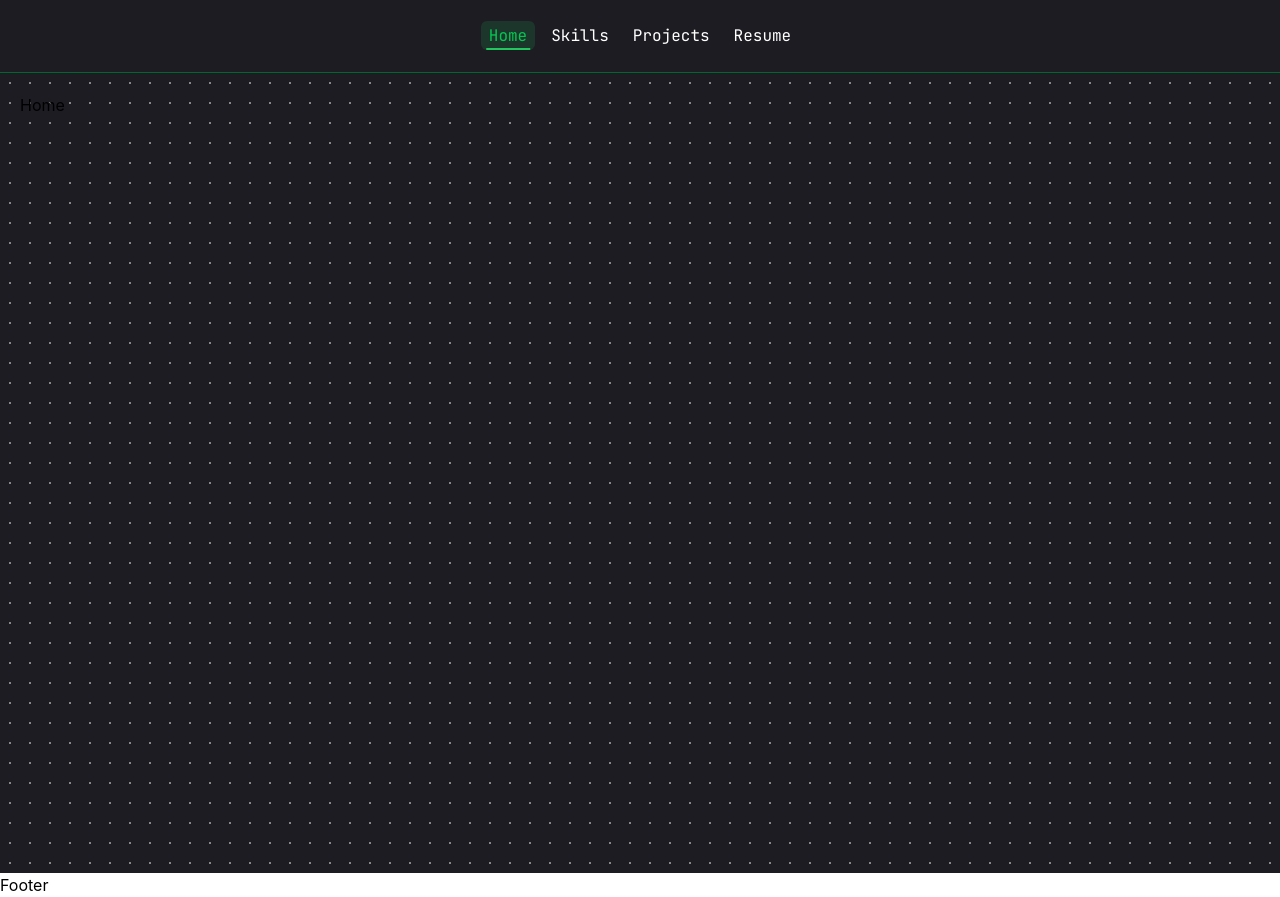
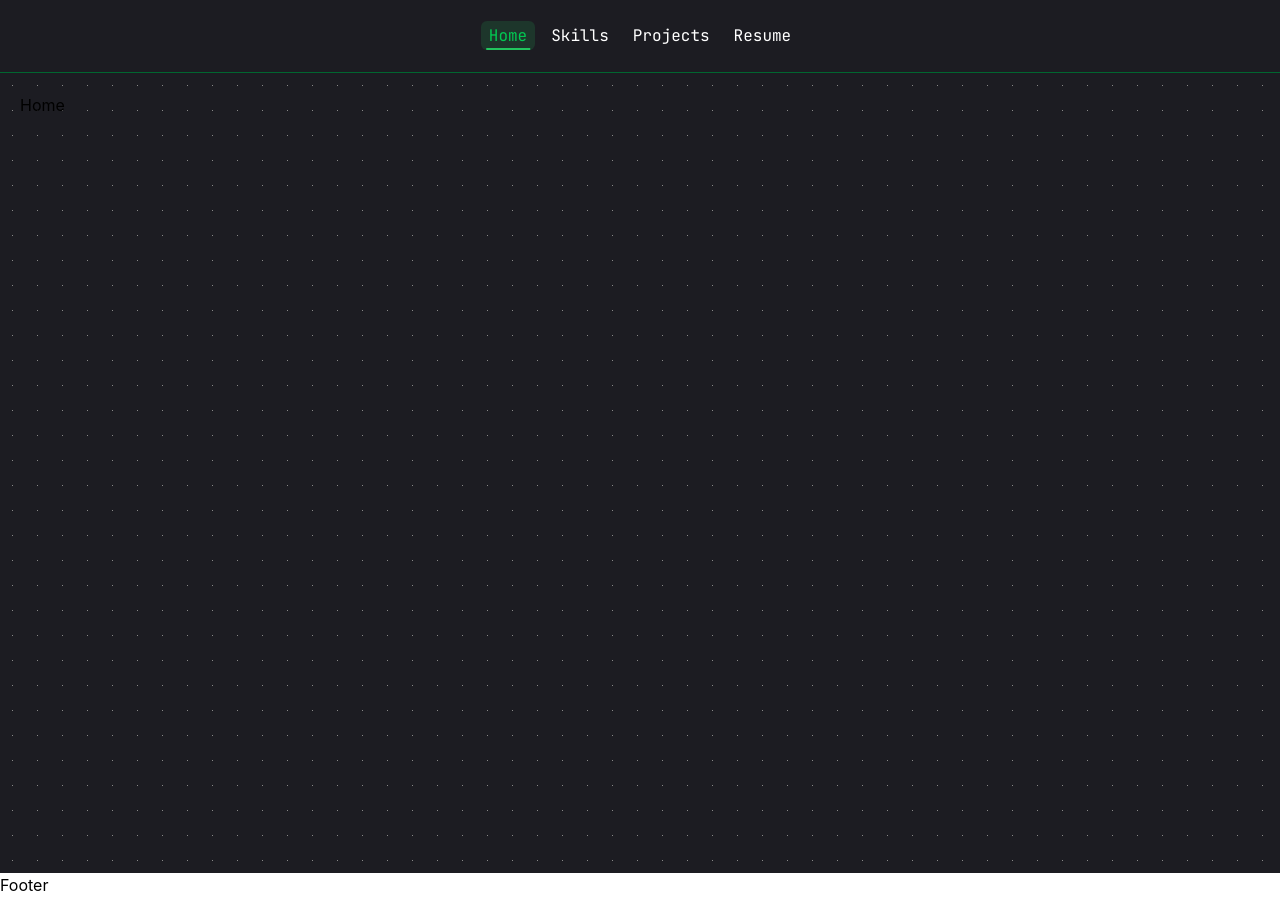
Before and after one commit to Vinit-Rabadiya/Portfolio, a React (Vite) app in the folder personalPortfolio/: page / in a window 1280 px wide. Built offline with nearby package versions, Linux system fonts and the light colour scheme.

Commit message:
made changes to background dots

```diff
--- a/personalPortfolio/src/App.css
+++ b/personalPortfolio/src/App.css
@@ -1,11 +1,7 @@
 .page-background {
   min-height: 100vh;
   background-color: rgb(28, 28, 34);
-  background-image: radial-gradient(
-    circle,
-    #888 1px,
-    transparent 1px
-  );
-  background-size: 20px 20px;
+  background-image: radial-gradient(circle, #888 0.1px, transparent 1px);
+  background-size: 25px 25px;
   padding: 20px;
 }
```
